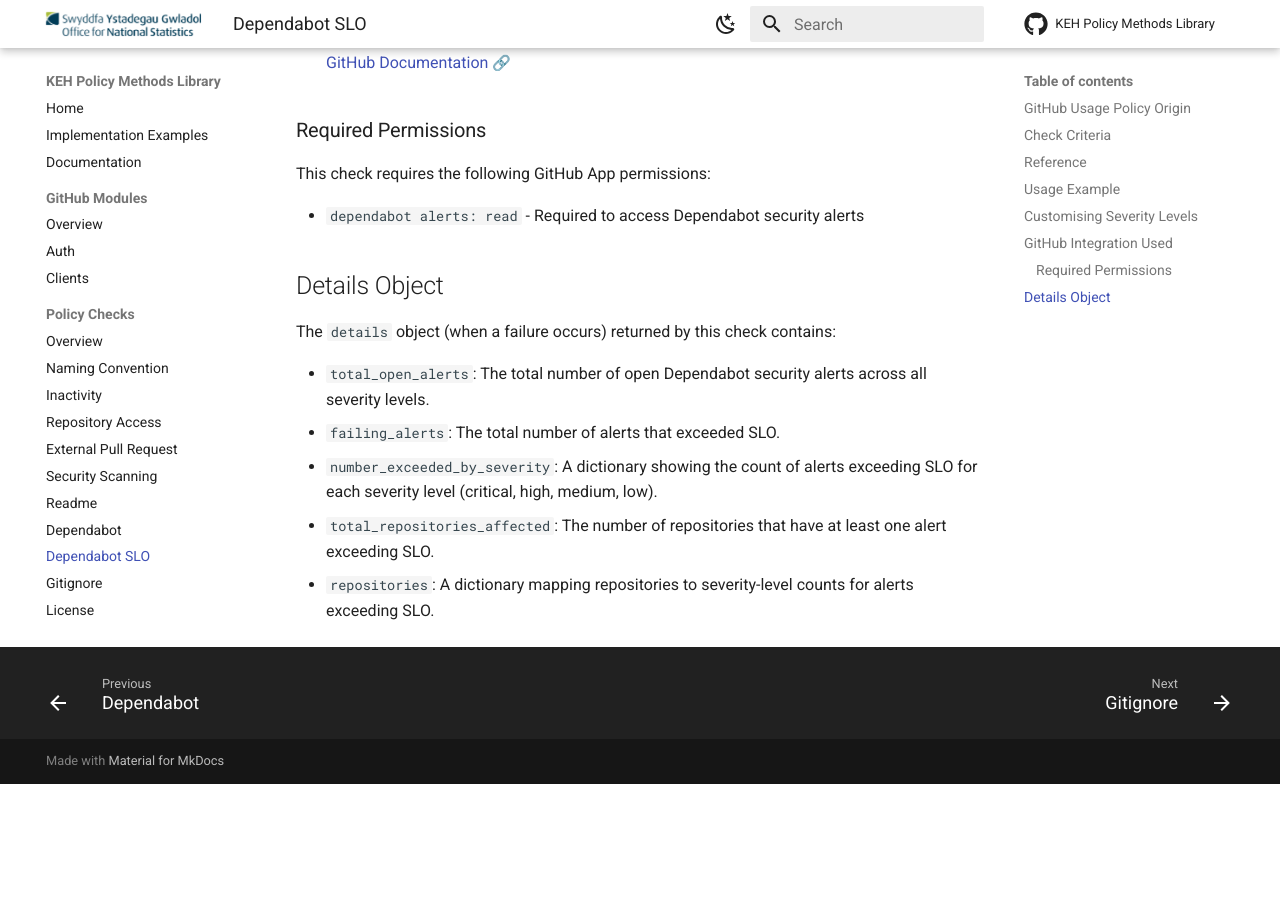
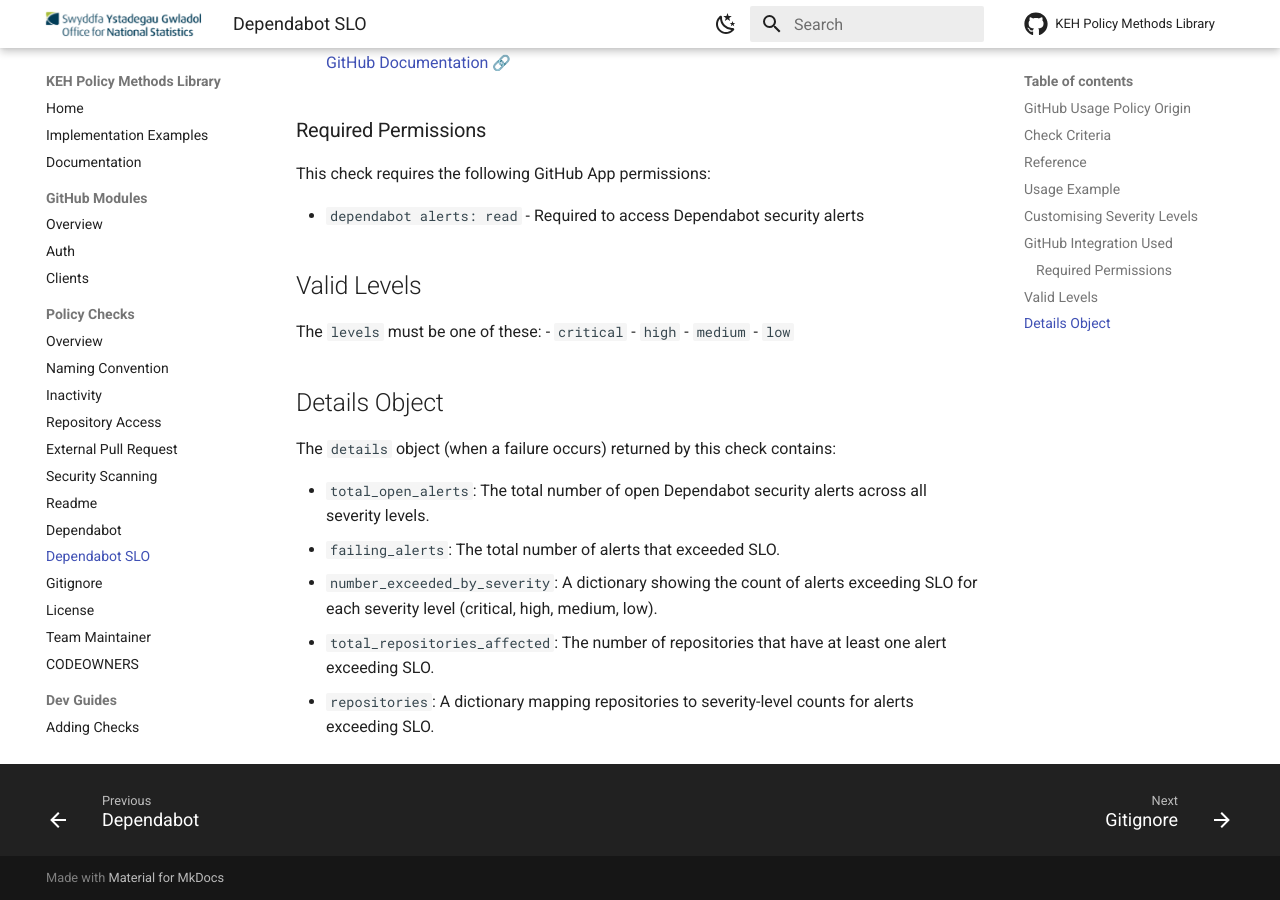
Before and after one commit to ONS-Innovation/keh-policy-methods-library, an MkDocs documentation site: the page built from docs/checks/dependabot_slo.md, in a window 1280 px wide and 900 px high, scrolled down 2906 px. Built offline with MkDocs 1.6.1 and Material for MkDocs 9.7.7, drawn with Linux system fonts in a browser that asks for light colours; emoji names are drawn with the system emoji font; comment, search, counter and statistics services are not loaded; before the commit the page ends 3690 px from its top, so only the background shows below that.

Commit message:
fix: added validation for levels and added it to docs

```diff
--- a/docs/checks/dependabot_slo.md
+++ b/docs/checks/dependabot_slo.md
@@ -114,6 +114,14 @@
 
 - `dependabot alerts: read` - Required to access Dependabot security alerts
 
+## Valid Levels
+
+The `levels` must be one of these:
+- `critical`
+- `high`
+- `medium`
+- `low`
+
 ## Details Object
 
 The `details` object (when a failure occurs) returned by this check contains:
```
Also changed, not shown: 1 other file.
